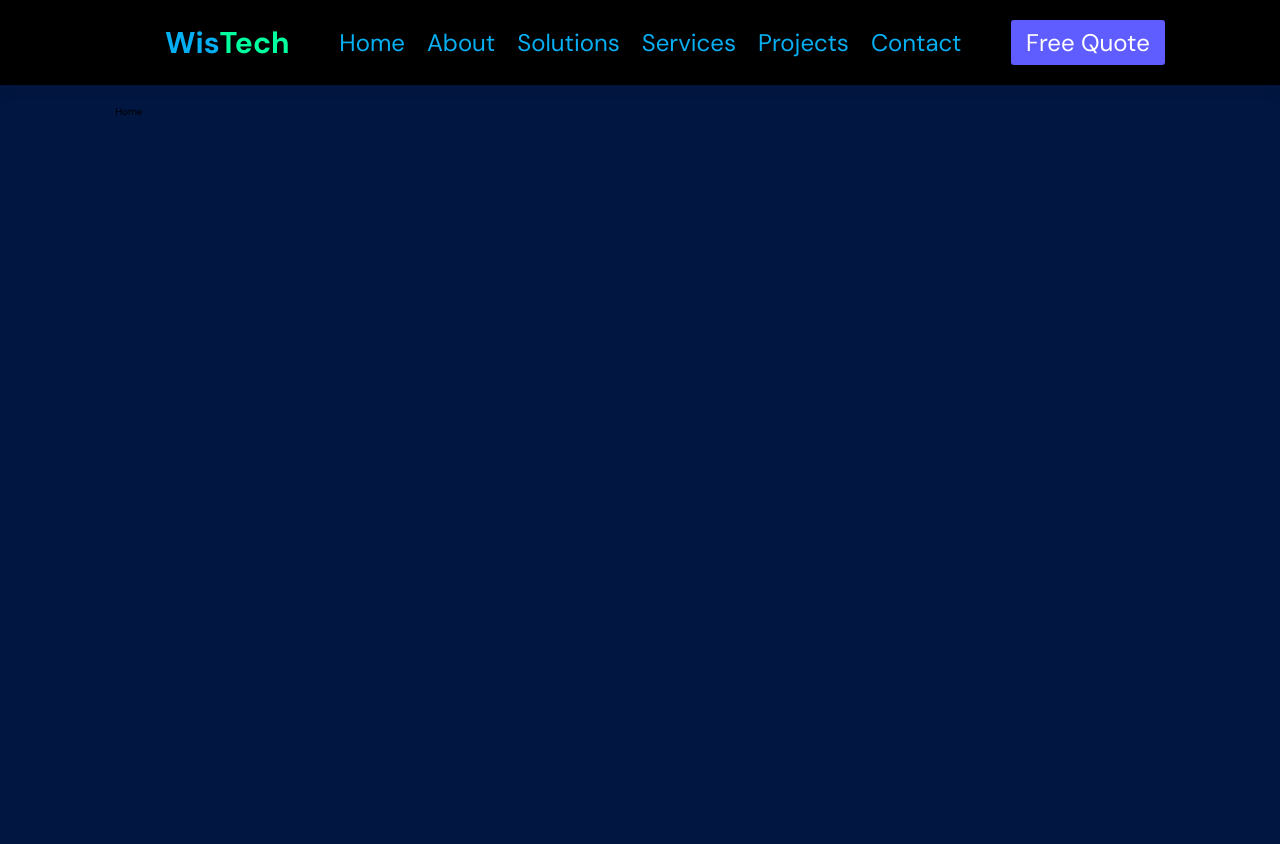
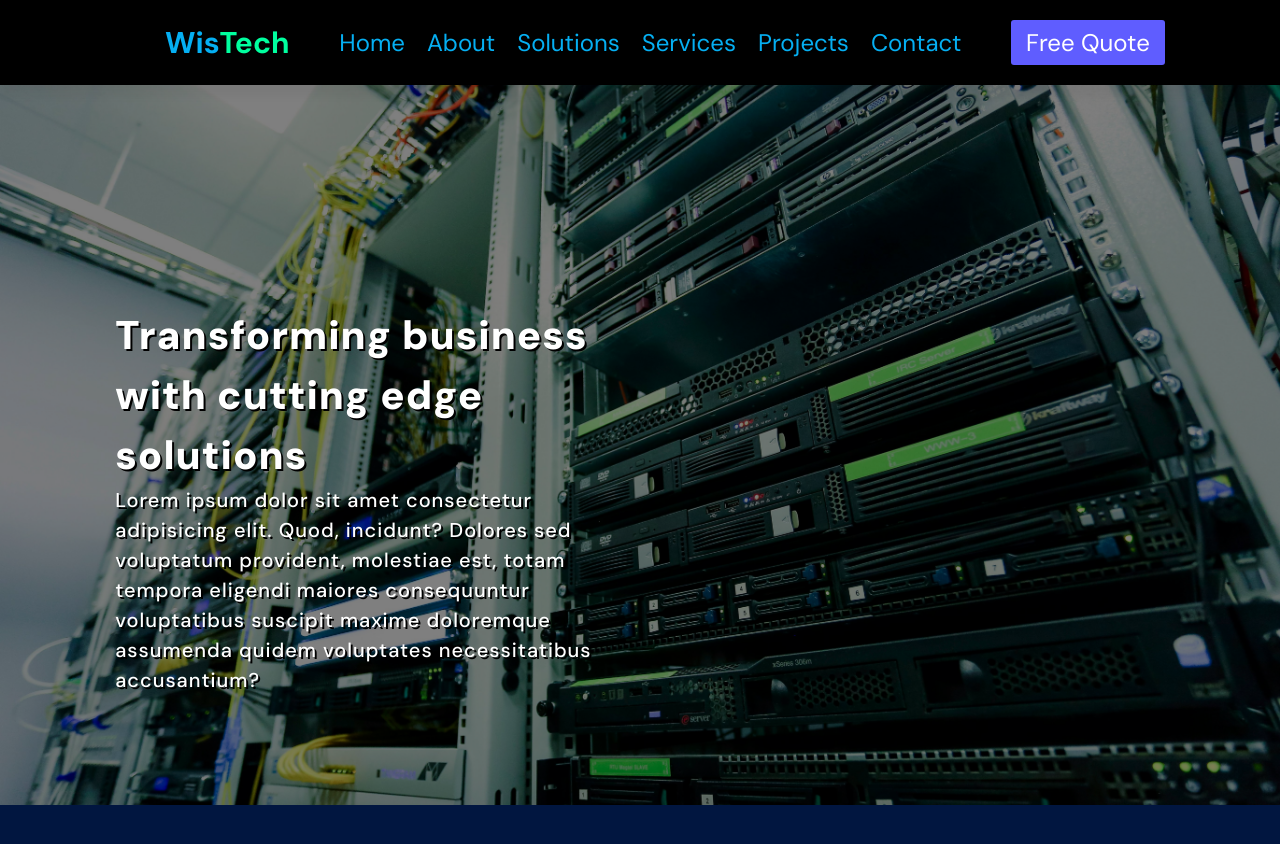
Before and after one commit to Surnmai/wistech-task, a React (Vite) app: page / in a window 1280 px wide. Shown: the top 844 px of the page. Before the commit the page ends 800 px from the top, so only its background shows below. Built offline with nearby package versions, Linux system fonts and the light colour scheme.

Commit message:
nav-foreground and hero

```diff
--- a/src/Components/Home.tsx
+++ b/src/Components/Home.tsx
@@ -77,7 +77,23 @@ const Home = () => {
         </a>
       </header>
 
-      <section>Home</section>
+      {/* Hero Section Starts  */}
+      <section className="hero">
+        <div className="content">
+          <h3>Transforming business with cutting edge solutions</h3>
+          <p>
+            Lorem ipsum dolor sit amet consectetur adipisicing elit. Quod,
+            incidunt? Dolores sed voluptatum provident, molestiae est, totam
+            tempora eligendi maiores consequuntur voluptatibus suscipit maxime
+            doloremque assumenda quidem voluptates necessitatibus accusantium?
+          </p>
+        </div>
+      </section>
+      {/* Hero Section Ends  */}
+
+      {/* Our services starts here  */}
+      <section className="services"></section>
+      {/* Our services ends here  */}
     </>
   );
 };
--- a/src/index.css
+++ b/src/index.css
@@ -39,6 +39,10 @@ footer {
 
 header {
   position: sticky;
+  top: 0;
+  left: 0;
+  right: 0;
+  z-index: 1000;
   background: #000;
   width: 100%;
   display: flex;
@@ -52,6 +56,7 @@ header .icons {
   align-items: center;
   cursor: pointer;
   position: relative;
+  visibility: 0;
 }
 header .icons #menu-bars {
   display: none;
@@ -62,6 +67,7 @@ header .icons svg {
   background: #000;
   border-radius: 0.5rem;
   color: #05aff2;
+  visibility: hidden;
 }
 header .logo {
   color: #05aff2;
@@ -113,6 +119,45 @@ header a {
   font-size: x-large;
 }
 
+.hero {
+  background: url("./assets/pexels-sejio402-6466141.jpg");
+  background-repeat: no-repeat;
+  background-size: cover;
+  background-position: center;
+  width: 100%;
+  height: 90vh;
+  position: relative;
+}
+.hero::before {
+  content: "";
+  position: absolute;
+  width: 100%;
+  height: 100%;
+  top: 0;
+  left: 0;
+  background: rgba(0, 0, 0, 0.5);
+}
+.hero .content {
+  transform: translateY(20rem);
+  width: 50%;
+}
+.hero .content h3 {
+  color: #fff;
+  font-size: 4rem;
+  font-weight: 900;
+  text-shadow: 0.2rem 0.2rem black;
+  line-height: 1.5;
+  letter-spacing: 0.1rem;
+}
+.hero .content p {
+  color: #fff;
+  font-size: 2rem;
+  font-weight: 500;
+  text-shadow: 0.2rem 0.2rem black;
+  line-height: 1.5;
+  letter-spacing: 0.1rem;
+}
+
 @media all and (max-width: 991px) {
   html {
     font-size: 55%;
@@ -137,16 +182,32 @@ header a {
   header nav {
     position: absolute;
     top: 0;
-    left: 0;
+    left: -100%;
     width: 42%;
     height: 100vh;
     background: red;
-    z-index: 100;
-    display: none;
-    transition: 0.5s ease-in-out;
+    z-index: 1;
+    transition: all 0.5s linear;
   }
   header nav.active {
-    display: inline-block;
+    left: 0;
+  }
+  header nav.active::before {
+    opacity: 1;
+    visibility: visible;
+  }
+  header nav::before {
+    content: "";
+    position: fixed;
+    top: 0;
+    right: 0;
+    width: 58vw;
+    height: 100vh;
+    background: rgba(0, 0, 0, 0.7);
+    z-index: -1;
+    opacity: 0;
+    visibility: hidden;
+    transition: opacity 0.4s ease-in-out, visibility 0.4s ease-in-out;
   }
   header nav ul {
     display: flex;
--- a/src/index.scss
+++ b/src/index.scss
@@ -50,6 +50,10 @@ footer {
 // header styles starts
 header {
   position: sticky;
+  top: 0;
+  left: 0;
+  right: 0;
+  z-index: 1000;
   background: $headerBg;
   width: 100%;
   display: flex;
@@ -63,6 +67,7 @@ header {
     align-items: center;
     cursor: pointer;
     position: relative;
+    visibility: 0;
     // justify-content: center;
     // // gap: 0.5rem;
     // font-size: 4rem;
@@ -78,6 +83,7 @@ header {
       background: $headerBg;
       border-radius: 0.5rem;
       color: $icons-color;
+      visibility: hidden;
     }
   }
 
@@ -141,6 +147,50 @@ header {
 }
 // header styles ends
 
+// hero starts
+
+.hero {
+  background: url("./assets/pexels-sejio402-6466141.jpg");
+  background-repeat: no-repeat;
+  background-size: cover;
+  background-position: center;
+  width: 100%;
+  height: 90vh;
+  position: relative;
+
+  &::before {
+    content: "";
+    position: absolute;
+    width: 100%;
+    height: 100%;
+    top: 0;
+    left: 0;
+    background: rgba(0, 0, 0, 0.5);
+  }
+
+  .content {
+    transform: translateY(20rem);
+    width: 50%;
+    h3 {
+      color: #fff;
+      font-size: 4rem;
+      font-weight: 900;
+      text-shadow: 0.2rem 0.2rem black;
+      line-height: 1.5;
+      letter-spacing: 0.1rem;
+    }
+    p {
+      color: #fff;
+      font-size: 2rem;
+      font-weight: 500;
+      text-shadow: 0.2rem 0.2rem black;
+      line-height: 1.5;
+      letter-spacing: 0.1rem;
+    }
+  }
+}
+// hero ends
+
 // media queries
 @media all and (max-width: 991px) {
   html {
@@ -170,20 +220,37 @@ header {
     }
 
     nav {
-      // display: none;
       position: absolute;
       top: 0;
-      left: 0;
+      left: -100%;
       width: 42%;
       height: 100vh;
       background: red;
-      // gap: 0.5rem 0;
-      z-index: 100;
-      display: none;
-      transition: 0.5s ease-in-out;
+      z-index: 1;
+      transition: all 0.5s linear;
       &.active {
-        display: inline-block;
+        left: 0;
+        &::before {
+          opacity: 1;
+          visibility: visible;
+        }
       }
+      &::before {
+        content: "";
+        position: fixed;
+        top: 0;
+        right: 0;
+        width: 58vw;
+        height: 100vh;
+        background: rgba(0, 0, 0, 0.7);
+        z-index: -1;
+        opacity: 0;
+        visibility: hidden;
+        transition:
+          opacity 0.4s ease-in-out,
+          visibility 0.4s ease-in-out;
+      }
+
       ul {
         display: flex;
         flex-direction: column;
```
Also changed, not shown: src/assets/pexels-sejio402-6466141.jpg (added), 1 other file (tests, documents, lock files or other folders).
